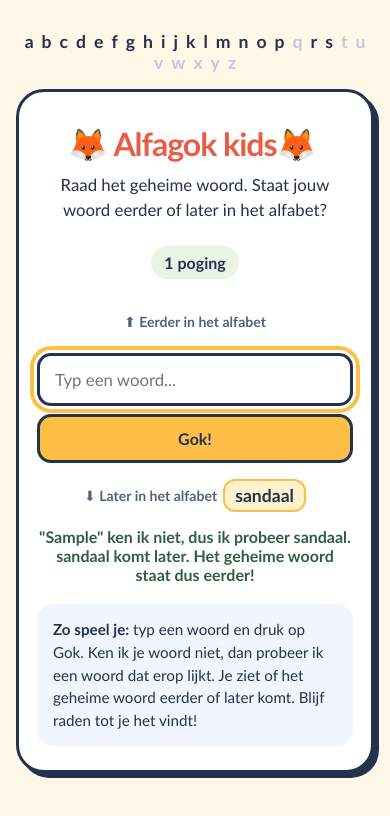
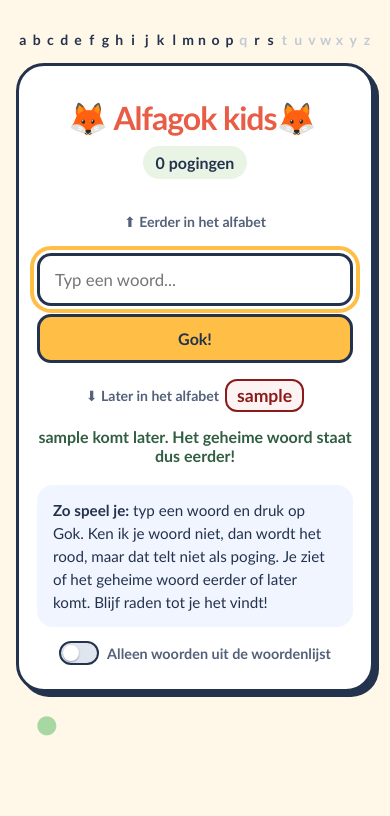
Before and after one commit to jieter/alfagok-kids, a Svelte app: page / in a window 390 px wide. Both pictures are taken after typing "Sample" into the empty fields and a click on the button "Gok!". Shown: the top 816 px of the page. Built offline with nearby package versions, Linux system fonts and the light colour scheme.

Commit message:
Toggle for words not on list, prefill known letters

```diff
--- a/src/App.svelte
+++ b/src/App.svelte
@@ -7,15 +7,17 @@
     alphabetColumns,
     answerForDay,
     candidatesBetween,
-    closestWord,
     collator,
+    commonPrefix,
     dayNumber,
+    findWord,
     parseWords,
     splitGuesses,
   } from "./lib/game";
-  import { loadGuesses, saveGuesses } from "./lib/storage";
+  import { loadGuesses, loadOnlyListWords, saveGuesses, saveOnlyListWords } from "./lib/storage";
 
   const words = parseWords(wordsText);
+  const known = new Set(words);
   const day = dayNumber(new Date());
   const answer = answerForDay(words, day);
 
@@ -25,49 +27,47 @@
       : `${guess} komt later. Het geheime woord staat dus eerder!`;
   }
 
-  const restored = loadGuesses(day).filter(word => words.includes(word));
+  const restored = loadGuesses(day);
   const lastRestored = restored.at(-1);
 
   let guessed: string[] = $state(restored);
   let latest = $state(lastRestored);
   let typed = $state("");
   let message = $state(lastRestored && lastRestored !== answer ? hint(lastRestored) : "");
+  let onlyListWords = $state(loadOnlyListWords());
   let input: HTMLInputElement | undefined = $state();
   let success: HTMLElement | undefined = $state();
 
+  // Words that are not in the list are shown, but do not count as an attempt.
+  const attempts = $derived(guessed.filter(word => known.has(word)).length);
   const won = $derived(guessed.includes(answer));
   const split = $derived(splitGuesses(guessed, answer));
-  const columns = $derived(alphabetColumns(
-    won ? [answer] : candidatesBetween(words, split.before.at(-1), split.after[0])
-  ));
+  const candidates = $derived(won ? [answer] : candidatesBetween(words, split.before.at(-1), split.after[0]));
+  const columns = $derived(alphabetColumns(candidates));
 
   async function submit(event: SubmitEvent) {
     event.preventDefault();
     const text = typed.trim();
-    const guess = closestWord(words, text);
-    if (!guess) {
-      message = `Ik ken geen woorden met de ${text[0].toLocaleLowerCase("nl-NL")}. Probeer een ander woord!`;
+    const listWord = findWord(words, text);
+    if (!listWord && onlyListWords) {
+      message = `${text} staat niet in mijn woordenlijst. Probeer een ander woord!`;
       input?.select();
       return;
     }
-    const substituted = collator.compare(guess, text) !== 0;
+    const guess = listWord ?? text.toLocaleLowerCase("nl-NL");
 
-    if (guessed.includes(guess)) {
-      message = substituted
-        ? `"${text}" ken ik niet. Het lijkt op ${guess}, maar dat woord heb je al geprobeerd. Kies een ander woord!`
-        : "Dat woord heb je al geprobeerd. Kies een ander woord!";
+    if (guessed.some(word => collator.compare(word, guess) === 0)) {
+      message = "Dat woord heb je al geprobeerd. Kies een ander woord!";
       input?.select();
       return;
     }
 
     guessed.push(guess);
     latest = guess;
-    typed = "";
+    // fill in the letters that are already certain
+    typed = commonPrefix(candidates);
     saveGuesses(day, $state.snapshot(guessed));
     message = guess === answer ? "" : hint(guess);
-    if (substituted) {
-      message = `"${text}" ken ik niet, dus ik probeer ${guess}. ${message}`;
-    }
 
     if (guess === answer) {
       await tick();
@@ -78,6 +78,7 @@
   }
 
   onMount(() => {
+    if (!won) typed = commonPrefix(candidates);
     if (won && success) confetti(success);
   });
 </script>
@@ -87,14 +88,14 @@
 <main>
   <header>
     <h1><span class="mascot" aria-hidden="true">🦊</span>Alfagok kids<span class="mascot" aria-hidden="true">🦊</span></h1>
-    <p class="intro">Raad het geheime woord. Staat jouw woord eerder of later in het alfabet?</p>
-    <span class="counter">{guessed.length} {guessed.length === 1 ? "poging" : "pogingen"}</span>
+    <p class="intro" class:played={guessed.length > 0}>Raad het geheime woord. Staat jouw woord eerder of later in het alfabet?</p>
+    <span class="counter">{attempts} {attempts === 1 ? "poging" : "pogingen"}</span>
   </header>
 
   <section class="guesses" aria-label="Woorden die voor het geheime woord komen">
     <ul class="guess-list" aria-live="polite">
       {#each split.before as word (word)}
-        <li class:just-guessed={word === latest}>{word}</li>
+        <li class:just-guessed={word === latest} class:unknown={!known.has(word)}>{word}</li>
       {/each}
     </ul>
     <p class="zone-label">⬆ Eerder in het alfabet</p>
@@ -115,13 +116,25 @@
     <p class="zone-label">⬇ Later in het alfabet</p>
     <ul class="guess-list" aria-live="polite">
       {#each split.after as word (word)}
-        <li class:just-guessed={word === latest}>{word}</li>
+        <li class:just-guessed={word === latest} class:unknown={!known.has(word)}>{word}</li>
       {/each}
     </ul>
   </section>
 
   <p class="message" role="status" aria-live="polite">{message}</p>
-  <p class="help"><strong>Zo speel je:</strong> typ een woord en druk op Gok. Ken ik je woord niet, dan probeer ik een woord dat erop lijkt. Je ziet of het geheime woord eerder of later komt. Blijf raden tot je het vindt!</p>
+  <p class="help">
+    <strong>Zo speel je:</strong> typ een woord en druk op Gok.
+    {#if onlyListWords}
+      Ken ik je woord niet, dan mag je een ander woord proberen.
+    {:else}
+      Ken ik je woord niet, dan wordt het rood, maar dat telt niet als poging.
+    {/if}
+    Je ziet of het geheime woord eerder of later komt. Blijf raden tot je het vindt!
+  </p>
+  <label class="setting">
+    <input type="checkbox" role="switch" bind:checked={onlyListWords} onchange={() => saveOnlyListWords(onlyListWords)}>
+    Alleen woorden uit de woordenlijst
+  </label>
 </main>
 
 <style>
@@ -153,10 +166,22 @@
   }
 
   .intro {
+    max-height: 6em;
     margin: 0 auto 24px;
     max-width: 390px;
+    overflow: hidden;
     font-size: 1.05rem;
     line-height: 1.5;
+    transition: opacity 600ms ease-out, max-height 600ms ease-out 300ms, margin 600ms ease-out 300ms;
+  }
+
+  /* on small screens, make room once the game has started */
+  @media (max-width: 720px) {
+    .intro.played {
+      max-height: 0;
+      margin-bottom: 0;
+      opacity: 0;
+    }
   }
 
   .counter {
@@ -198,6 +223,13 @@
     animation: pop 220ms ease-out;
   }
 
+  /* wavy border: rounded corners and one wave per edge tile, repeated along the sides */
+  .guess-list li.unknown {
+    border-color: #8b1a1a;
+    background: #fdf3f3;
+    color: #8b1a1a;
+  }
+
   @keyframes pop {
     from { transform: scale(.85); }
     to { transform: scale(1); }
@@ -229,7 +261,7 @@
     text-align: center;
   }
 
-  input {
+  input[type="text"] {
     width: 100%;
     min-width: 0;
     padding: 13px 15px;
@@ -240,7 +272,7 @@
     font-size: 1.05rem;
   }
 
-  input:focus-visible,
+  input[type="text"]:focus-visible,
   button:focus-visible {
     outline: 4px solid #ffbf47;
     outline-offset: 3px;
@@ -280,6 +312,59 @@
     line-height: 1.5;
   }
 
+  .setting {
+    display: flex;
+    align-items: center;
+    justify-content: center;
+    gap: 8px;
+    margin: 14px 0 0;
+    color: #53617a;
+    font-size: .9rem;
+    font-weight: 700;
+    cursor: pointer;
+  }
+
+  /* checkbox styled as a toggle switch */
+  .setting input {
+    position: relative;
+    flex: 0 0 auto;
+    width: 40px;
+    height: 24px;
+    margin: 0;
+    border: 2px solid #23324d;
+    border-radius: 999px;
+    background: #dfe6ef;
+    appearance: none;
+    cursor: pointer;
+    transition: background 200ms ease-out;
+  }
+
+  .setting input::before {
+    content: "";
+    position: absolute;
+    top: 2px;
+    left: 2px;
+    width: 16px;
+    height: 16px;
+    border-radius: 50%;
+    background: #fff;
+    box-shadow: 0 1px 2px rgb(35 50 77 / .4);
+    transition: transform 200ms ease-out;
+  }
+
+  .setting input:checked {
+    background: #2b8a4e;
+  }
+
+  .setting input:checked::before {
+    transform: translateX(16px);
+  }
+
+  .setting input:focus-visible {
+    outline: 4px solid #ffbf47;
+    outline-offset: 2px;
+  }
+
   @media (max-width: 420px) {
     main {
       padding: 24px 18px;
--- a/src/lib/Alphabets.svelte
+++ b/src/lib/Alphabets.svelte
@@ -55,12 +55,17 @@
       transform: none;
     }
 
+    /* all 26 letters on one line: equal widths, font scaled to the screen width */
     .alphabet {
-      flex-flow: row wrap;
-      justify-content: center;
-      gap: 2px 8px;
-      font-size: 1.1rem;
+      flex-direction: row;
+      gap: 0;
+      font-size: min(1.1rem, 3.6vw);
       transform: none;
+    }
+
+    .alphabet li {
+      flex: 1 1 0;
+      min-width: 0;
     }
   }
 </style>
--- a/src/lib/game.ts
+++ b/src/lib/game.ts
@@ -16,42 +16,9 @@ export function answerForDay(words: string[], day: number): string {
   return words[((day % words.length) + words.length) % words.length];
 }
 
-export function editDistance(a: string, b: string): number {
-  let previous = Array.from({ length: b.length + 1 }, (_, i) => i);
-  for (let i = 1; i <= a.length; i++) {
-    const current = [i];
-    for (let j = 1; j <= b.length; j++) {
-      const cost = a[i - 1] === b[j - 1] ? 0 : 1;
-      current[j] = Math.min(previous[j] + 1, current[j - 1] + 1, previous[j - 1] + cost);
-    }
-    previous = current;
-  }
-  return previous[b.length];
-}
-
-// Typos (at most 2 letters off) map to the closest spelling, anything else
-// to the list word that follows it alphabetically. The first letter is kept,
-// so this returns undefined if no list word starts with the typed letter.
-export function closestWord(words: string[], typed: string): string | undefined {
-  const exact = words.find(word => collator.compare(word, typed) === 0);
-  if (exact) return exact;
-
-  const candidates = words.filter(word => collator.compare(word[0], typed[0]) === 0);
-  if (candidates.length === 0) return undefined;
-
-  const lower = typed.toLocaleLowerCase("nl-NL");
-  let best = candidates[0];
-  let bestDistance = Infinity;
-  for (const word of candidates) {
-    const distance = editDistance(lower, word);
-    if (distance < bestDistance) {
-      best = word;
-      bestDistance = distance;
-    }
-  }
-  if (bestDistance <= 2) return best;
-
-  return candidates.find(word => collator.compare(word, typed) > 0) ?? candidates[candidates.length - 1];
+// The list word matching the typed text, ignoring case and accents.
+export function findWord(words: string[], typed: string): string | undefined {
+  return words.find(word => collator.compare(word, typed) === 0);
 }
 
 // The guesses that come before and after the answer, both sorted alphabetically.
@@ -82,6 +49,14 @@ function sameLetterAt(candidates: string[], position: number): boolean {
   );
 }
 
+// The letters all candidates start with, so these are certain.
+export function commonPrefix(candidates: string[]): string {
+  if (candidates.length === 0) return "";
+  let length = 0;
+  while (sameLetterAt(candidates, length)) length++;
+  return candidates[0].slice(0, length);
+}
+
 // An alphabet for the next letter is added as long as all previous letters are certain,
 // up to maxColumns letters. The columns are shifted so the certain letters form a row in
 // the middle, with the possible letters of the last column centered on it.
--- a/src/lib/storage.ts
+++ b/src/lib/storage.ts
@@ -15,3 +15,19 @@ export function loadGuesses(day: number): string[] {
     return [];
   }
 }
+
+const onlyListWordsKey = "alfagok-kinderen-alleen-lijst";
+
+export function saveOnlyListWords(value: boolean): void {
+  try {
+    localStorage.setItem(onlyListWordsKey, JSON.stringify(value));
+  } catch {}
+}
+
+export function loadOnlyListWords(): boolean {
+  try {
+    return JSON.parse(localStorage.getItem(onlyListWordsKey) ?? "false") === true;
+  } catch {
+    return false;
+  }
+}
```
Also changed, not shown: woorden.txt, 2 other files (tests, documents, lock files or other folders).
